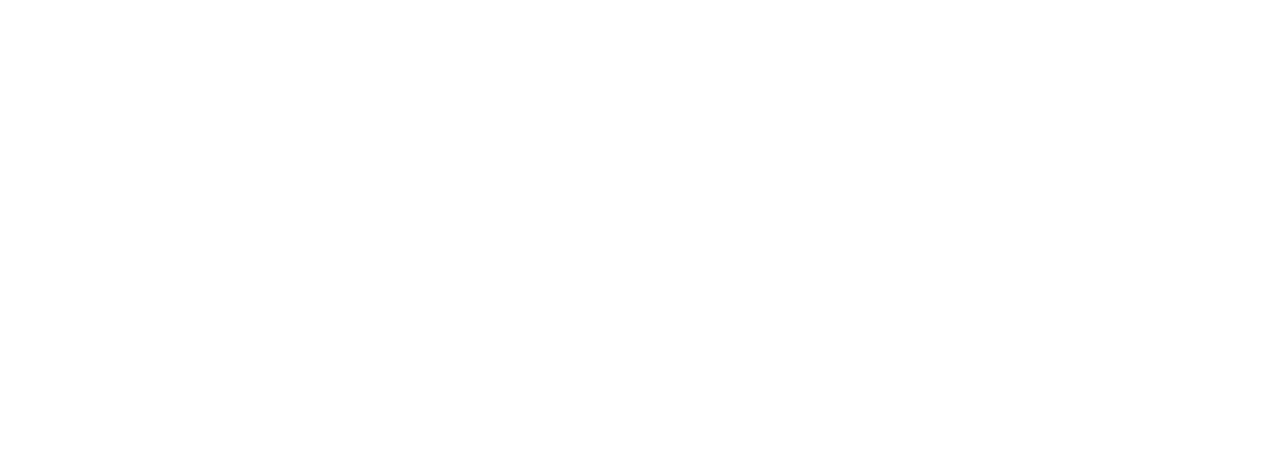
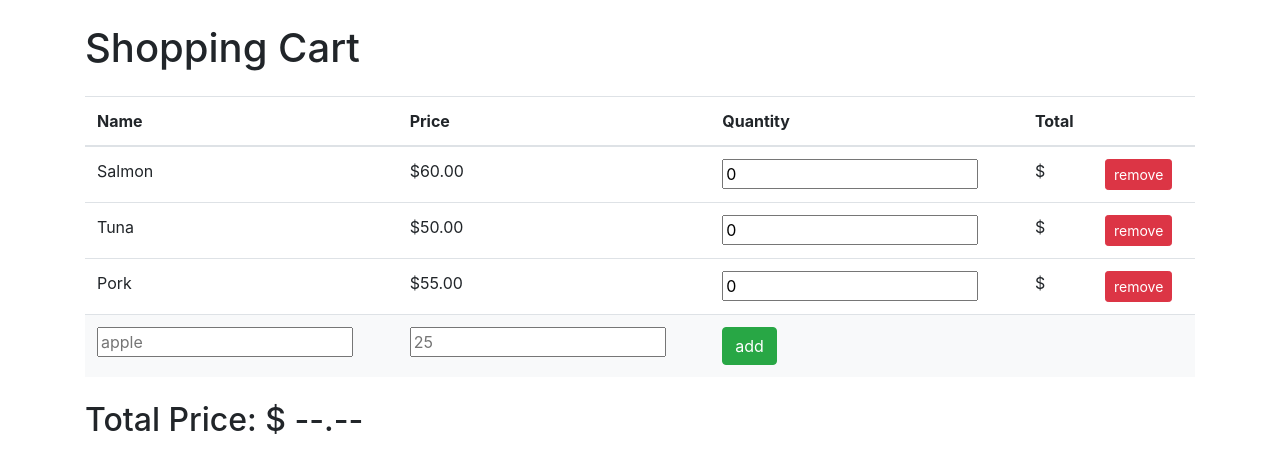
Before and after one commit to NRDJ/shoppingCart, a plain HTML site: page index.html in a window 1280 px wide. Drawn offline with nearby package versions, Linux system fonts and the light colour scheme.

Commit message:
add table with non-functional btns

```diff
--- a/index.html
+++ b/index.html
@@ -11,9 +11,60 @@
     <script src="https://ajax.googleapis.com/ajax/libs/jquery/3.1.1/jquery.min.js"></script>
     <script src="js/application.js"></script>
 
-    <link href="css/bootstrap.min.css" rel="stylesheet">
+    <link rel="stylesheet" href="https://stackpath.bootstrapcdn.com/bootstrap/4.3.1/css/bootstrap.min.css" integrity="sha384-ggOyR0iXCbMQv3Xipma34MD+dH/1fQ784/j6cY/iJTQUOhcWr7x9JvoRxT2MZw1T" crossorigin="anonymous">
     <link href="css/custom.css" rel="stylesheet">
   </head>
   <body>
+    <div class="container mt-4">
+      <h1 class="mb-4">Shopping Cart</h1>
+      <div class="row">
+        <div class="col-12">
+          <table class="table">
+            <thead>
+              <tr>
+                <th scope="col">Name</th>
+                <th scope="col">Price</th>
+                <th scope="col">Quantity</th>
+                <th scope="col">Total</th>
+                <th scope="col"></th>
+              </tr>
+            </thead>
+            <tbody>
+              <tr>
+                <td class="name">Salmon</td>
+                <td class="price">$60.00</td>
+                <td class="qty"><input type="number" value="0"/></td>
+                <td class="total">$</td>
+                <td><button class="btn btn-danger btn-sm remove">remove</button></td>
+              </tr>
+              <tr>
+                <td class="name">Tuna</td>
+                <td class="price">$50.00</td>
+                <td class="qty"><input type="number" value="0"/></td>
+                <td class="total">$</td>
+                <td><button class="btn btn-danger btn-sm remove">remove</button></td>
+              </tr>
+              <tr>
+                <td class="name">Pork</td>
+                <td class="price">$55.00</td>
+                <td class="qty"><input type="number" value="0"/></td>
+                <td class="total">$</td>
+                <td><button class="btn btn-danger btn-sm remove">remove</button></td>
+              </tr>
+              <tr class="bg-light text-dark">
+                <td class="name"><input id="name" placeholder="apple" type="text"></td>
+                <td class="price"><input id="cost" placeholder="25" type="number"></td>
+                <td><button type="button" class="btn btn-success add">add</button></td>
+                <td></td>
+                <td></td>
+              </tr>
+            </tbody>
+          </table>
+        </div>
+        <div class="col-12 mt-2">
+          <h2>Total Price: $ --.--</h2>
+        </div>
+      </div>
+    </div>
   </body>
 </html>
```
